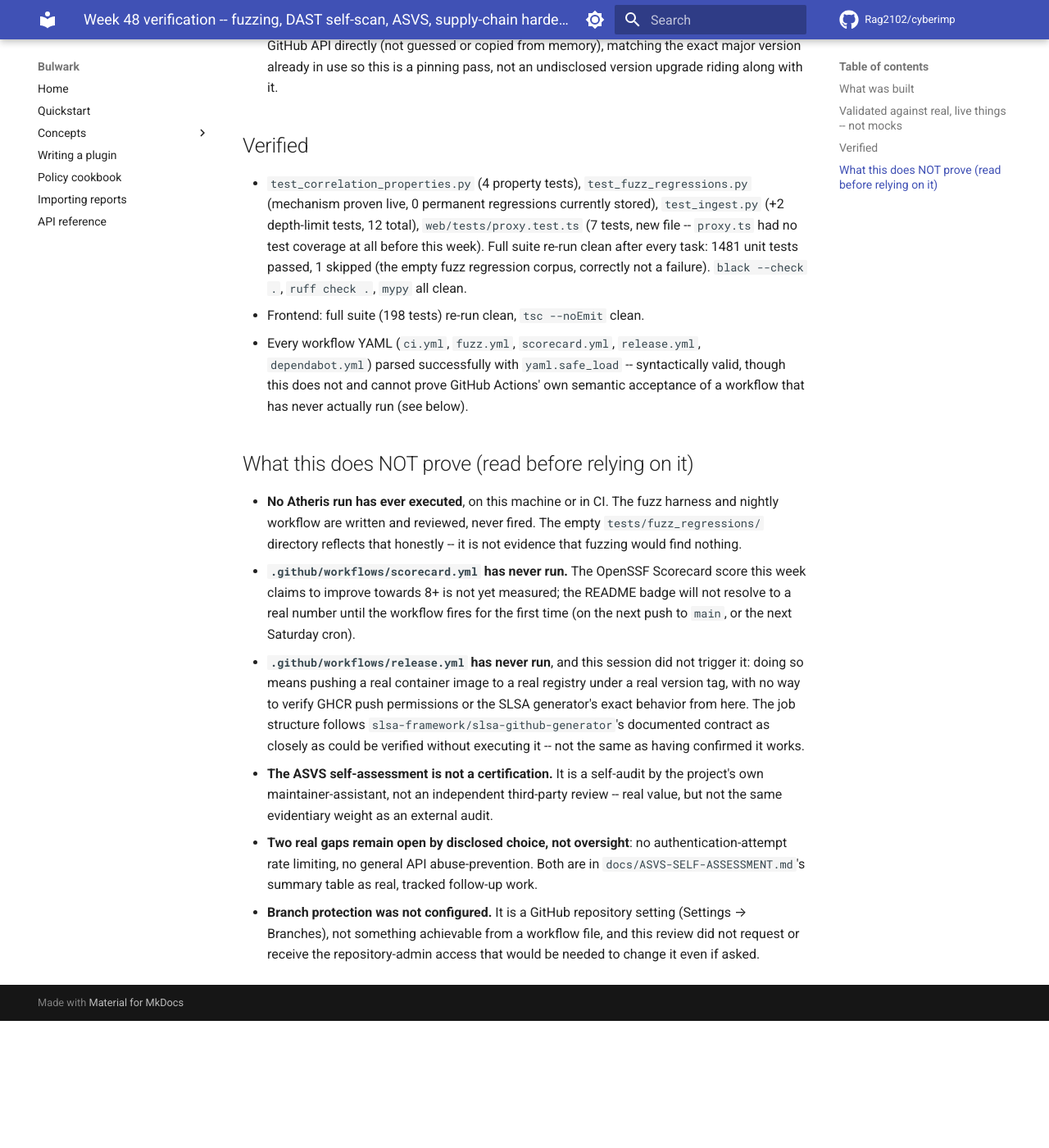
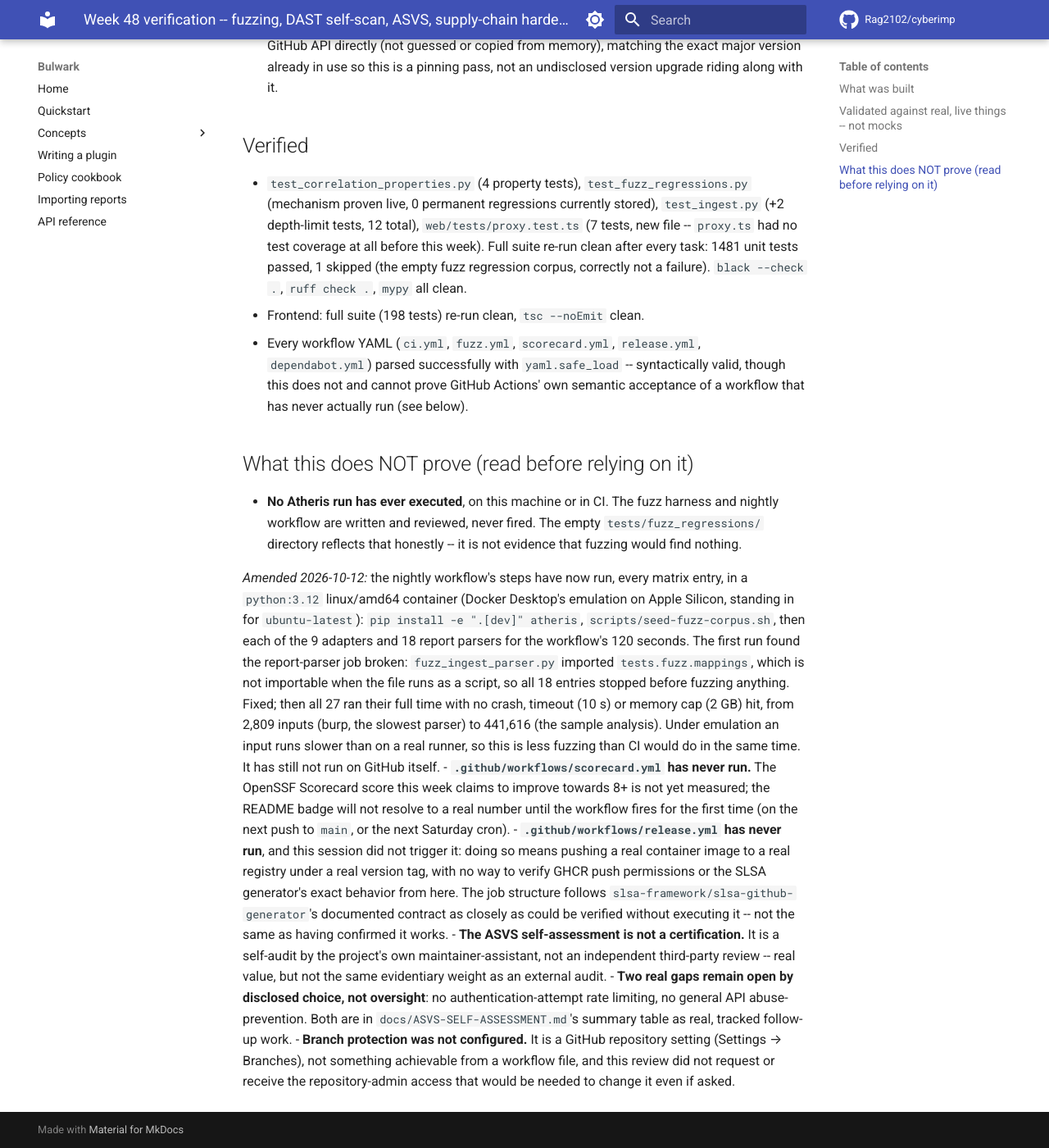
Before and after one commit to rago12bit/cybernatics, an MkDocs documentation site: the page built from docs/v2-week48-verification.md, in a window 1280 px wide and 1400 px high, scrolled down 1771 px. Shown: the whole window at 82% size. Built offline with MkDocs 1.6.1 and Material for MkDocs 9.7.7, drawn with Linux system fonts in a browser that asks for light colours; comment, search, counter and statistics services are not loaded; before the commit the page ends 3016 px from its top, so only the background shows below that.

Commit message:
fuzz: the report-parser harness imports from a script run; the nightly job's steps run
The nightly fuzz workflow had never run. Running its steps, every matrix entry, in a python:3.12
linux/amd64 container (pip install -e ".[dev]" atheris, seed-fuzz-corpus.sh, 120 s each) found
the report-parser job broken: fuzz_ingest_parser.py imported tests.fuzz.mappings, which a script
run cannot import (only tests/fuzz/ is on sys.path), so all 18 parser entries stopped before
fuzzing anything. It now puts the repository root on the path first.

Then all 27 entries (9 adapters, 18 parsers) ran their full 120 s with no crash, timeout or memory
cap hit, from 2,809 inputs (burp) to 441,616 (the sample analysis), under Docker's amd64 emulation
-- fewer inputs than a real runner would get. Still not run on GitHub itself.

Co-Authored-By: Claude Opus 5.5 <noreply@anthropic.com>

```diff
--- a/docs/v2-week48-verification.md
+++ b/docs/v2-week48-verification.md
@@ -79,6 +79,17 @@ session and exactly why.
 - **No Atheris run has ever executed**, on this machine or in CI. The fuzz harness and nightly
   workflow are written and reviewed, never fired. The empty `tests/fuzz_regressions/` directory
   reflects that honestly -- it is not evidence that fuzzing would find nothing.
+
+  *Amended 2026-10-12:* the nightly workflow's steps have now run, every matrix entry, in a
+  `python:3.12` linux/amd64 container (Docker Desktop's emulation on Apple Silicon, standing in for
+  `ubuntu-latest`): `pip install -e ".[dev]" atheris`, `scripts/seed-fuzz-corpus.sh`, then each of
+  the 9 adapters and 18 report parsers for the workflow's 120 seconds. The first run found the
+  report-parser job broken: `fuzz_ingest_parser.py` imported `tests.fuzz.mappings`, which is not
+  importable when the file runs as a script, so all 18 entries stopped before fuzzing anything.
+  Fixed; then all 27 ran their full time with no crash, timeout (10 s) or memory cap (2 GB) hit,
+  from 2,809 inputs (burp, the slowest parser) to 441,616 (the sample analysis). Under emulation an
+  input runs slower than on a real runner, so this is less fuzzing than CI would do in the same
+  time. It has still not run on GitHub itself.
 - **`.github/workflows/scorecard.yml` has never run.** The OpenSSF Scorecard score this week claims
   to improve towards 8+ is not yet measured; the README badge will not resolve to a real number
   until the workflow fires for the first time (on the next push to `main`, or the next Saturday
```
Also changed, not shown: CHANGELOG.md (+4 -0 lines), 3 other files.
